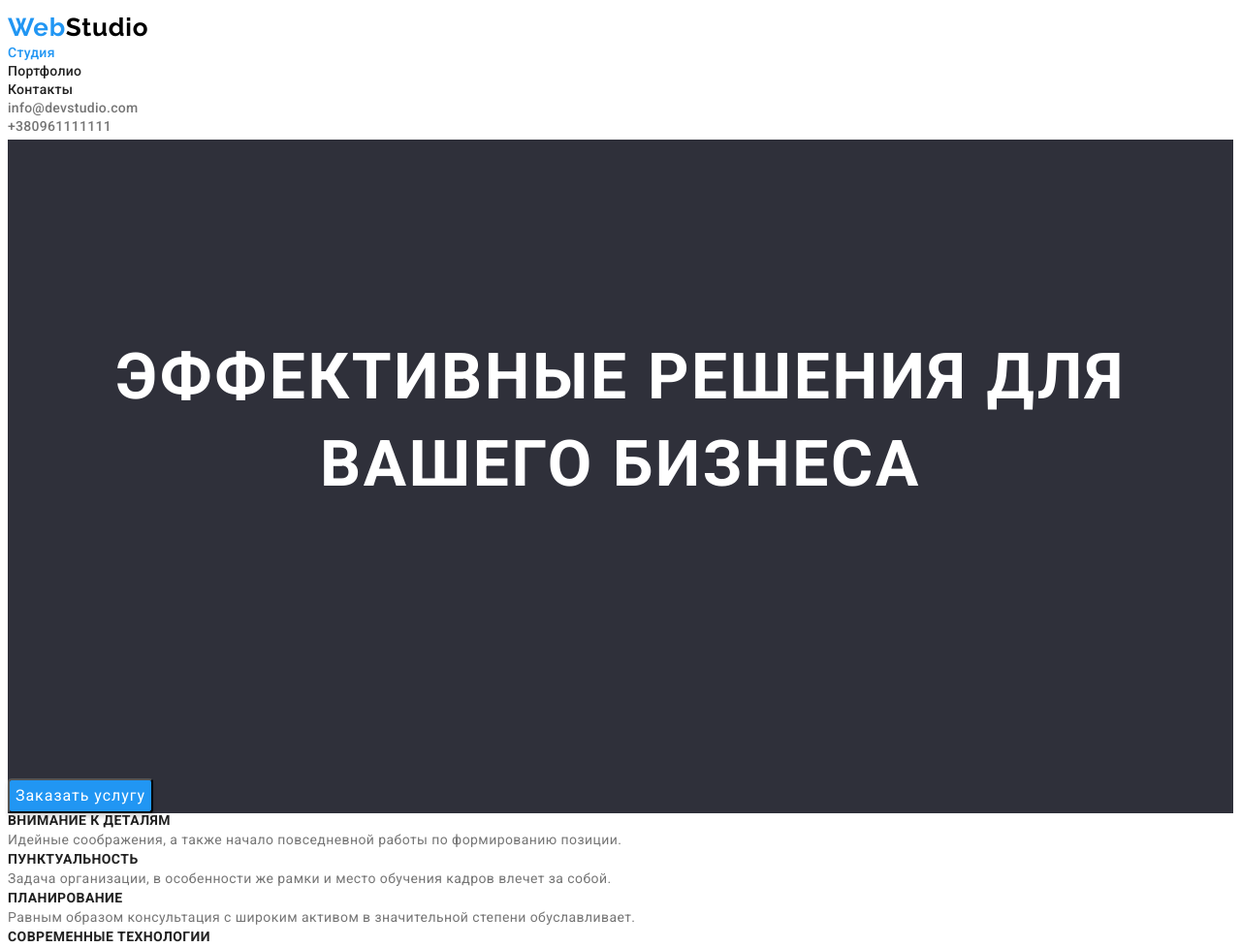
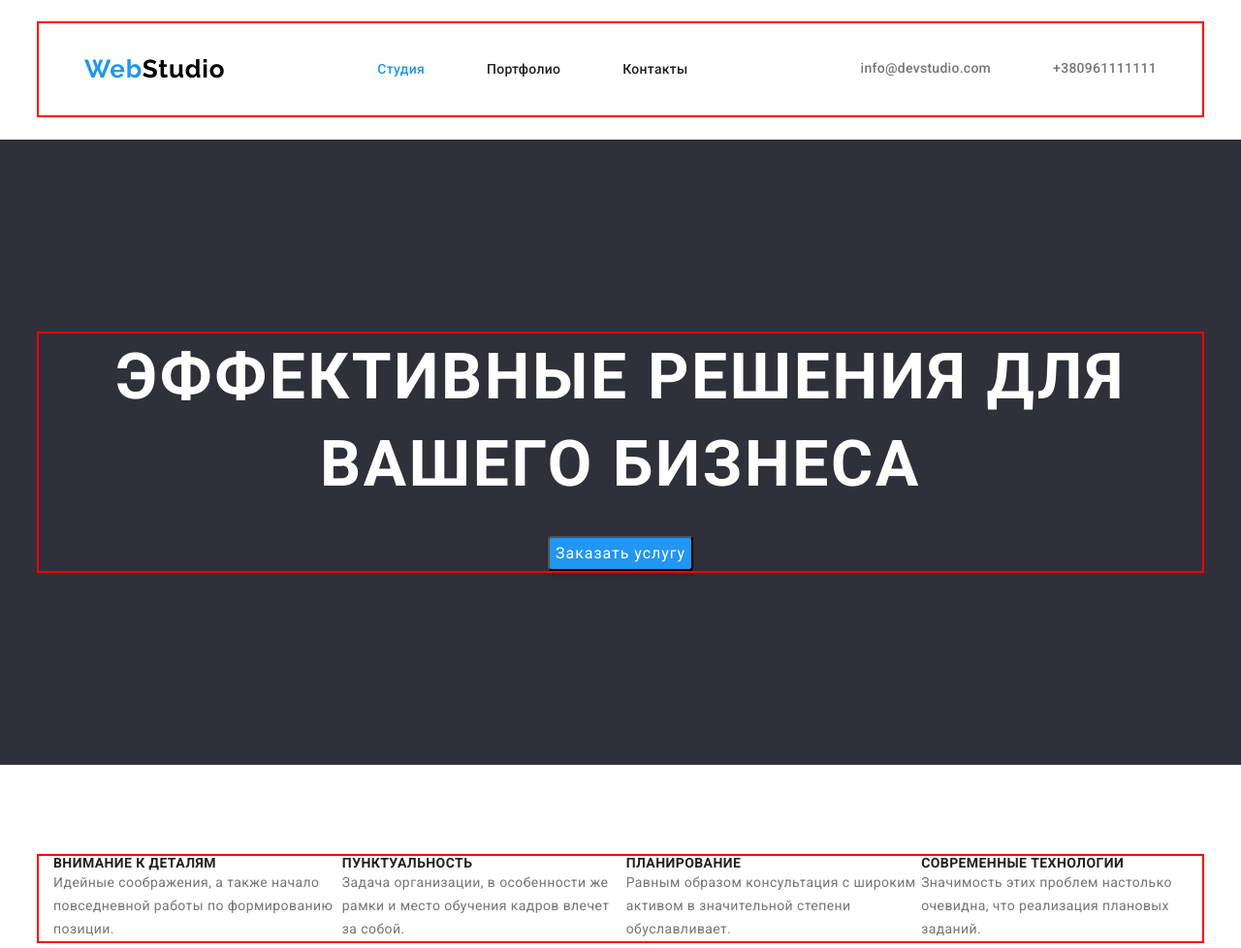
Before and after one commit to Yevhen-Humeniuk/goit-markup-hw-03, a plain HTML site: page index.html in a window 1280 px wide. Shown: the top 978 px of the page at 97% size. Drawn offline with nearby package versions, Linux system fonts and the light colour scheme.

Commit message:
index-with-paddings

```diff
--- a/css/styles.css
+++ b/css/styles.css
@@ -27,6 +27,7 @@ ul {
 }
 /*--style logo--*/
 .link-logo {
+  padding: 32px;
   color: #2196f3;
   text-decoration: none;
   font-family: "Raleway";
@@ -36,6 +37,7 @@ ul {
 }
 .logo-upper {
   color: #000000;
+  margin-right: 93px;
 }
 
 .logo-down {
@@ -58,15 +60,36 @@ body {
   margin: 0 auto;
   outline: 2px solid red;
 }
+.section {
+  padding-top: 94px;
+  padding-bottom: 94px;
+}
 
 /*--style index*/
 
 /*--header--*/
 .header {
-  padding: 5px 0 5px 0;
+  padding-top: 24px;
+  padding-bottom: 25px;
   border-bottom: #ececec;
 }
+.header-container {
+  display: flex;
+}
+.navigation {
+  align-items: center;
+  display: flex;
+}
+.header-list {
+  display: flex;
+}
+.connect-list {
+  align-items: center;
+  display: flex;
+  margin-left: auto;
+}
 .header-link {
+  padding: 32px;
   text-decoration: none;
   font-weight: 500;
   font-size: 14px;
@@ -76,6 +99,8 @@ body {
 }
 .mail-link,
 .tel-link {
+  display: flex;
+  padding: 32px;
   font-weight: 500;
   text-decoration: none;
   font-size: 14px;
@@ -102,6 +127,10 @@ body {
 
 /*--hero--*/
 .hero-section {
+  max-width: 1600px;
+  padding-top: 200px;
+  padding-bottom: 200px;
+  margin: 0 auto;
   background-color: var(--background-color);
   font-size: 44px;
   line-height: 1.36;
@@ -111,11 +140,13 @@ body {
   color: var(--hero-text-color);
 }
 .hero-title {
-  padding-top: 200px;
-  padding-bottom: 280px;
+  margin-bottom: 30px;
 }
 .hero-btn {
+  margin-top: 30px;
   font-family: inherit;
+  display: block;
+  margin: 0 auto;
   cursor: pointer;
   font-size: 16px;
   line-height: 1.87;
@@ -147,6 +178,13 @@ body {
   clip-path: inset(50%);
   margin: -1px;
 }
+.advantages-section {
+  padding-top: 94px;
+  padding-bottom: 94px;
+}
+.advantages-list {
+  display: flex;
+}
 .advantages-title {
   font-size: 14px;
   line-height: 1.14;
@@ -168,6 +206,9 @@ body {
   letter-spacing: 0.03em;
   color: var(--header-links-title-text-color);
 }
+.what-do-list {
+  display: flex;
+}
 /*--our-team-section--*/
 .our-team-title {
   font-size: 36px;
@@ -175,6 +216,9 @@ body {
   text-align: center;
   letter-spacing: 0.03em;
   color: var(--header-links-title-text-color);
+}
+.our-team-list {
+  display: flex;
 }
 .team-item-title {
   font-size: 16px;
@@ -192,6 +236,10 @@ body {
 }
 /*--footer--*/
 .footer {
+  padding-top: 60px;
+  padding-bottom: 60px;
+  max-width: 1600px;
+  margin: 0 auto;
   background-color: var(--background-color);
 }
 .footer-item-adres,
@@ -218,6 +266,11 @@ body {
 /*--header-done-on-index.html--*/
 
 /*--hero--*/
+.bottons-list {
+  display: flex;
+  align-items: center;
+  text-align: center;
+}
 .btn-portfolio {
   font-family: inherit;
   cursor: pointer;
--- a/index.html
+++ b/index.html
@@ -10,12 +10,16 @@
     <link rel="preconnect" href="https://fonts.gstatic.com" crossorigin>
     <link href="https://fonts.googleapis.com/css2?family=Raleway:wght@700&family=Roboto:wght@400;500;700;900&display=swap"
         rel="stylesheet">
+        <link rel="stylesheet" href="https://cdnjs.cloudflare.com/ajax/libs/modern-normalize/1.1.0/modern-normalize.min.css"
+            integrity="sha512-wpPYUAdjBVSE4KJnH1VR1HeZfpl1ub8YT/NKx4PuQ5NmX2tKuGu6U/JRp5y+Y8XG2tV+wKQpNHVUX03MfMFn9Q=="
+            crossorigin="anonymous" referrerpolicy="no-referrer" />
     <link rel="stylesheet" href="./css/styles.css">
 </head>
 
 <body>
     <!--шапка-->
     <header class="header">
+        <div class="container header-container">
         <nav class="navigation">
             <a href="index.html" class="link-logo"> Web<span class="logo-upper">Studio</span></a>
             <ul class="header-list">
@@ -28,15 +32,18 @@
             <li><a href="mailto:info@devstudio.com" class="mail-link">info@devstudio.com</a></li>
             <li><a href="tel:+380961111111" class="tel-link">+380961111111</a></li>
         </ul>
+        </div>
     </header>
     <!--герой-->
     <main class="hero">
-        <section class="hero-section">
+        <section class="hero-section section">
+            <div class="container">
             <h1 class="hero-title">Эффективные решения для вашего бизнеса</h1>
             <button type="button" class="hero-btn">Заказать услугу</button>
         </section>
         <!--переваги -->
-        <section class="advantages-section">
+        <section class="advantages-section section">
+            <div class="container">
             <h2 class="visually-hidden"> Наши премиущества</h2>
             <ul class="advantages-list">
                 <li class="advantages-item">
@@ -56,9 +63,11 @@
                     <p class="advantages-posttitle">Значимость этих проблем настолько очевидна, что реализация плановых заданий.</p>
                 </li>
             </ul>
+            </div>
         </section>
         <!--чим-ми-займаємось-->
-        <section class="what-do-section">
+        <section class="what-do-section section">
+            <div class="container">
             <h2 class="what-do-title">Чем мы занимаемся</h2>
             <ul class="what-do-list">
                 <li><img src="./images/what-we-do-sec/img.jpg" alt="руки печатают на клавиатуре" width="370" height="294">
@@ -70,9 +79,11 @@
                         alt="человек держит планшет в руке, на котором нарисованы соты разных цветов" width="370"
                         height="294"></li>
             </ul>
+            </div>
         </section>
         <!--наша-команда-->
-        <section class="our-team-section">
+        <section class="our-team-section section">
+            <div class="container">
             <h2 class="our-team-title">Наша команда</h2>
             <ul class="our-team-list">
                 <li class="our-team-item">
@@ -97,10 +108,12 @@
                     <p class="team-item-posttitle" lang="en">UI Designer</p>
                 </li>
             </ul>
+            </div>
         </section>
     </main>
     <!--footer-->
     <footer class="footer">
+        <div class="container">
         <a href="index.html" class="link-logo"> Web<span class="logo-down">Studio</span></a>
         <address class="footer-adress">
             <ul class="footer-list">
@@ -110,6 +123,7 @@
                 <li><a href="tel:+380991111111" class="footer-link">+380991111111</a></li>
             </ul>
         </address>
+        </div>
     </footer>
 </body>
 
```
Also changed, not shown: portfolio.html (+11 -2 lines).
